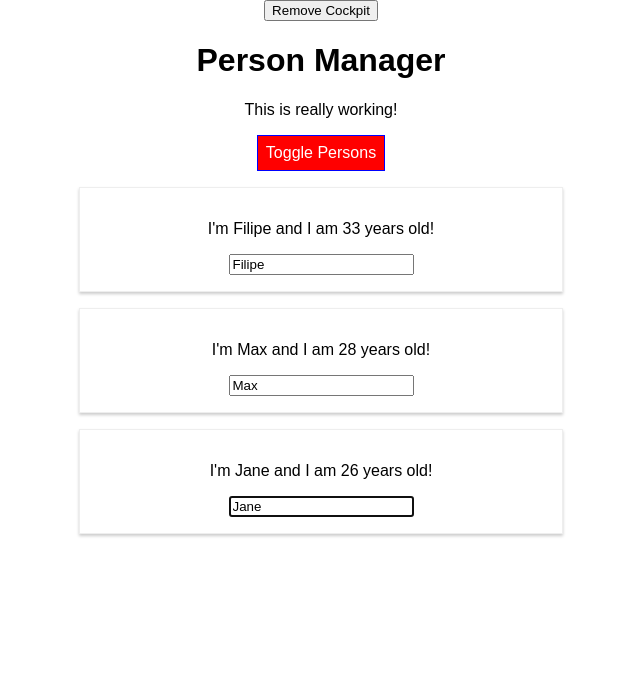
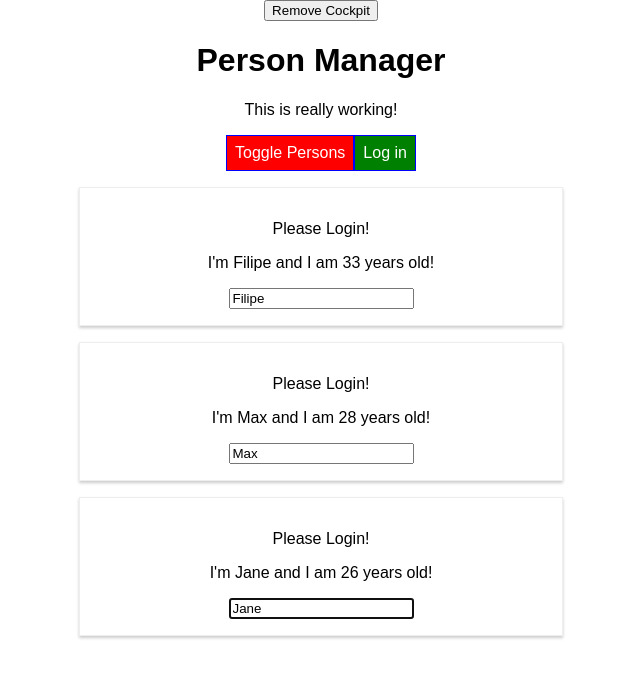
Before and after one commit to FLMarimoto/react-complete-guide, a React app: page / in a window 1280 px wide. Shown: the top 678 px of the page, without its empty margins (319-959 px from the left). Built offline with nearby package versions, Linux system fonts and the light colour scheme.

Commit message:
class 112

```diff
--- a/src/components/Cockpit/Cockpit.js
+++ b/src/components/Cockpit/Cockpit.js
@@ -47,6 +47,10 @@ const cockpit = (props) => {
                 className={btnClass}>
                     Toggle Persons
             </button>
+            <button
+                onClick={props.login}>
+                    Log in
+            </button>
         </div>
     );
 }
--- a/src/components/Persons/Person/Person.js
+++ b/src/components/Persons/Person/Person.js
@@ -21,6 +21,7 @@ class Person extends Component {
         return(
             // <div className={classes.Person}>
             <Aux>
+                {this.props.isAuth ? <p>Authenticated!</p> : <p>Please Login!</p>}
                 <p key="i1" onClick={this.props.click}>I'm {this.props.name} and I am {this.props.age} years old!</p>
                 <p key="i2">{this.props.children}</p>
                 <input
--- a/src/components/Persons/Persons.js
+++ b/src/components/Persons/Persons.js
@@ -41,7 +41,8 @@ class Persons extends PureComponent {
                     changed = {(event) => this.props.changed(event, person.id)}
                     name = { person.name }
                     age = { person.age }
-                    key = { person.id }/>
+                    key = { person.id }
+                    isAuth = {this.props.isAuthenticated}/>
             );
         });
     }
--- a/src/containers/App.js
+++ b/src/containers/App.js
@@ -20,7 +20,8 @@ class App extends Component {
     otherState: 'Some other value',
     showPersons: false,
     showCockpit: true,
-    changeCounter: 0
+    changeCounter: 0,
+    authenticated: false
   }
 
   static getDerivedStateFromProps(props, state) {
@@ -68,6 +69,9 @@ class App extends Component {
     persons.splice(personIndex, 1);
     this.setState({persons: persons});
   }
+  loginHandler = () => {
+    this.setState({authenticated: true});
+  }
 
   render() {
     console.log('[App.js] render');
@@ -77,7 +81,8 @@ class App extends Component {
       persons = <Persons
         persons = {this.state.persons}
         clicked = {this.deletePersonHandler}
-        changed = {this.nameChangedHandler}/>
+        changed = {this.nameChangedHandler}
+        isAuthenticated = {this.state.authenticated}/>
     }
 
     return (
@@ -90,6 +95,7 @@ class App extends Component {
         {this.state.showCockpit ? (
           <Cockpit
             clicked = {this.togglePersonsHandler}
+            login = {this.loginHandler}
             title = {this.props.appTitle}
             showPersons = {this.state.showPersons}
             personsLength = {this.state.persons.length}/>
```
